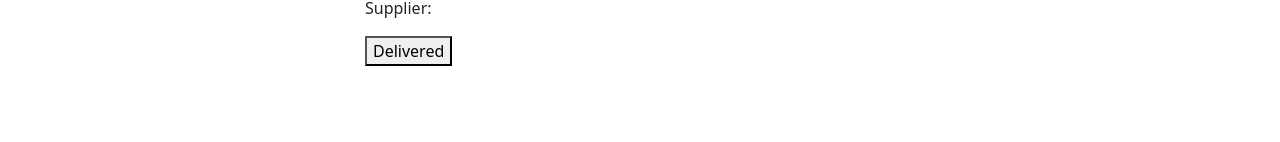
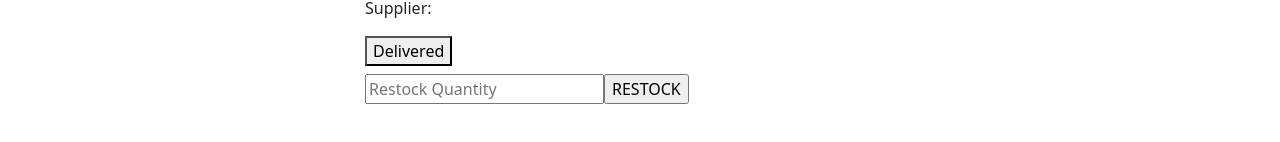
Before and after one commit to shahadat2772/speedo-client, a React (Create React App) app: page /inventory/1 in a window 1280 px wide. Shown: the part 270-412 px from the top of the page. Built offline with nearby package versions, Linux system fonts and the light colour scheme; no server answers; sample sign-in values are in the browser's storage.

Commit message:
Restock functionality added

```diff
--- a/src/pages/InventoryDetail/InventoryDetail.js
+++ b/src/pages/InventoryDetail/InventoryDetail.js
@@ -15,8 +15,32 @@ const InventoryDetail = () => {
       .then((data) => setInventory(data));
   }, [id]);
 
+  // Updating QUANTITY
   const handleUpdateQuantity = () => {
     fetch(`http://localhost:5000/updateQuantity`, {
+      method: "POST",
+      headers: {
+        "content-type": "application/json",
+      },
+      body: JSON.stringify(inventory),
+    })
+      .then((res) => res.json())
+      .then((data) => {
+        console.log(data);
+        const [res, updatedInventory] = data;
+        if (res.acknowledged) {
+          setInventory(updatedInventory);
+        }
+      });
+  };
+
+  // Handling Restock
+  const handleRestock = (event) => {
+    event.preventDefault();
+    const quantity = event.target.restockQuantity.value;
+    console.log(quantity);
+
+    fetch(`http://localhost:5000/restock?restockQuantity=${quantity}`, {
       method: "POST",
       headers: {
         "content-type": "application/json",
@@ -53,6 +77,17 @@ const InventoryDetail = () => {
         >
           Delivered
         </button>
+        <div className="mt-2">
+          <form onSubmit={handleRestock} action="">
+            <input
+              type="number"
+              placeholder="Restock Quantity"
+              name="restockQuantity"
+              id=""
+            />
+            <input type="submit" value="RESTOCK" />
+          </form>
+        </div>
       </div>
     </div>
   );
```
